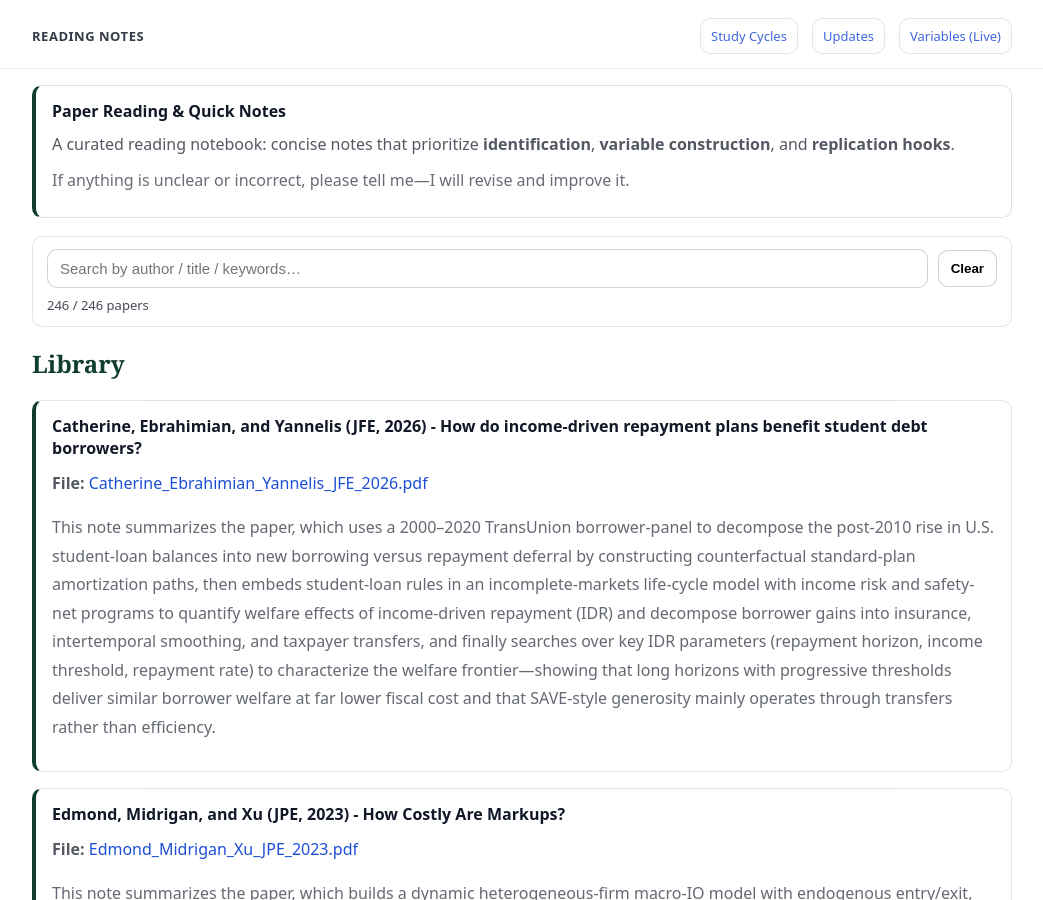
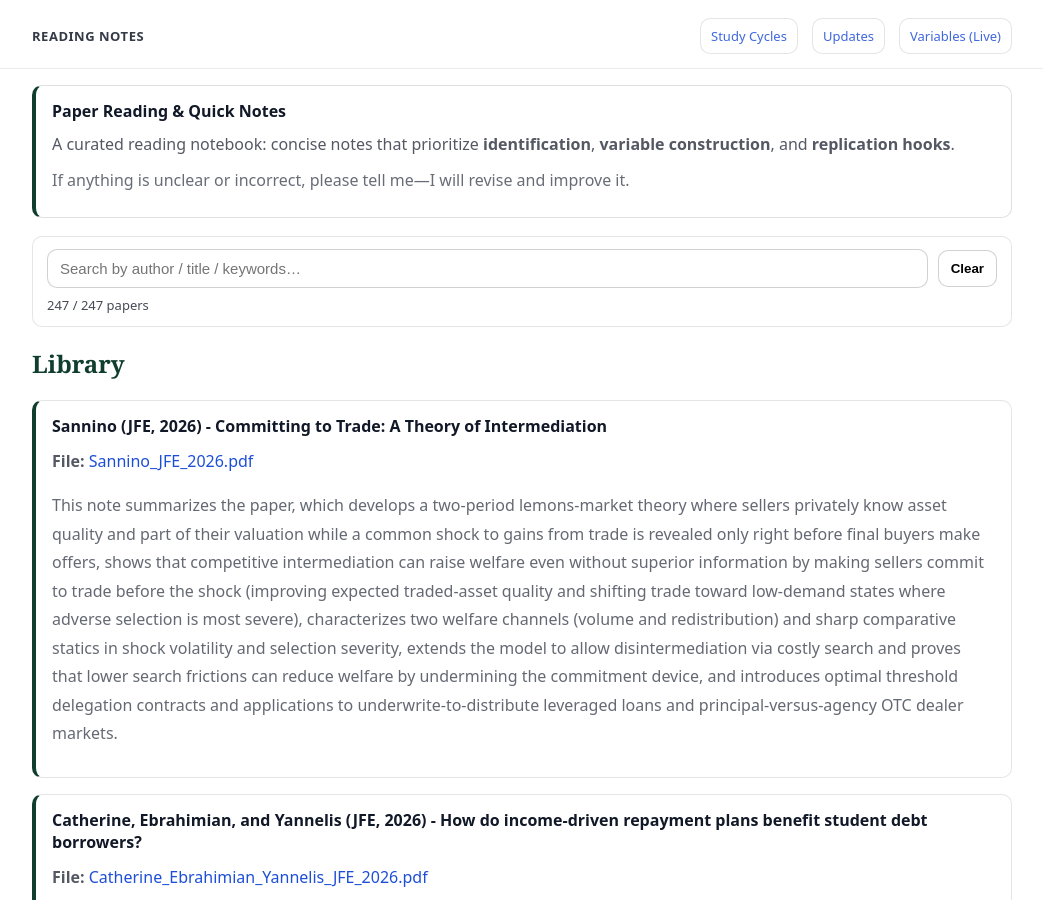
Before and after one commit to yaxinzn/study-archive, a Jekyll site: the page built from reading/index.md, in a window 1280 px wide and 900 px high. Shown: the whole window, without its empty margins (118-1161 px from the left). Built offline with Jekyll 4.4.1, drawn with Linux system fonts in a browser that asks for light colours.

Commit message:
Reading: add/update Sannino_JFE_2026.pdf

```diff
--- a/_data/reading.yml
+++ b/_data/reading.yml
@@ -1,3 +1,7 @@
+- title: "Sannino (JFE, 2026) - Committing to Trade: A Theory of Intermediation"
+  file: "Sannino_JFE_2026.pdf"
+  desc: "This note summarizes the paper, which develops a two-period lemons-market theory where sellers privately know asset quality and part of their valuation while a common shock to gains from trade is revealed only right before final buyers make offers, shows that competitive intermediation can raise welfare even without superior information by making sellers commit to trade before the shock (improving expected traded-asset quality and shifting trade toward low-demand states where adverse selection is most severe), characterizes two welfare channels (volume and redistribution) and sharp comparative statics in shock volatility and selection severity, extends the model to allow disintermediation via costly search and proves that lower search frictions can reduce welfare by undermining the commitment device, and introduces optimal threshold delegation contracts and applications to underwrite-to-distribute leveraged loans and principal-versus-agency OTC dealer markets."
+
 - title: "Catherine, Ebrahimian, and Yannelis (JFE, 2026) - How do income-driven repayment plans benefit student debt borrowers?"
   file: "Catherine_Ebrahimian_Yannelis_JFE_2026.pdf"
   desc: "This note summarizes the paper, which uses a 2000–2020 TransUnion borrower-panel to decompose the post-2010 rise in U.S. student-loan balances into new borrowing versus repayment deferral by constructing counterfactual standard-plan amortization paths, then embeds student-loan rules in an incomplete-markets life-cycle model with income risk and safety-net programs to quantify welfare effects of income-driven repayment (IDR) and decompose borrower gains into insurance, intertemporal smoothing, and taxpayer transfers, and finally searches over key IDR parameters (repayment horizon, income threshold, repayment rate) to characterize the welfare frontier—showing that long horizons with progressive thresholds deliver similar borrower welfare at far lower fiscal cost and that SAVE-style generosity mainly operates through transfers rather than efficiency."
```
Also changed, not shown: 1 other file.
